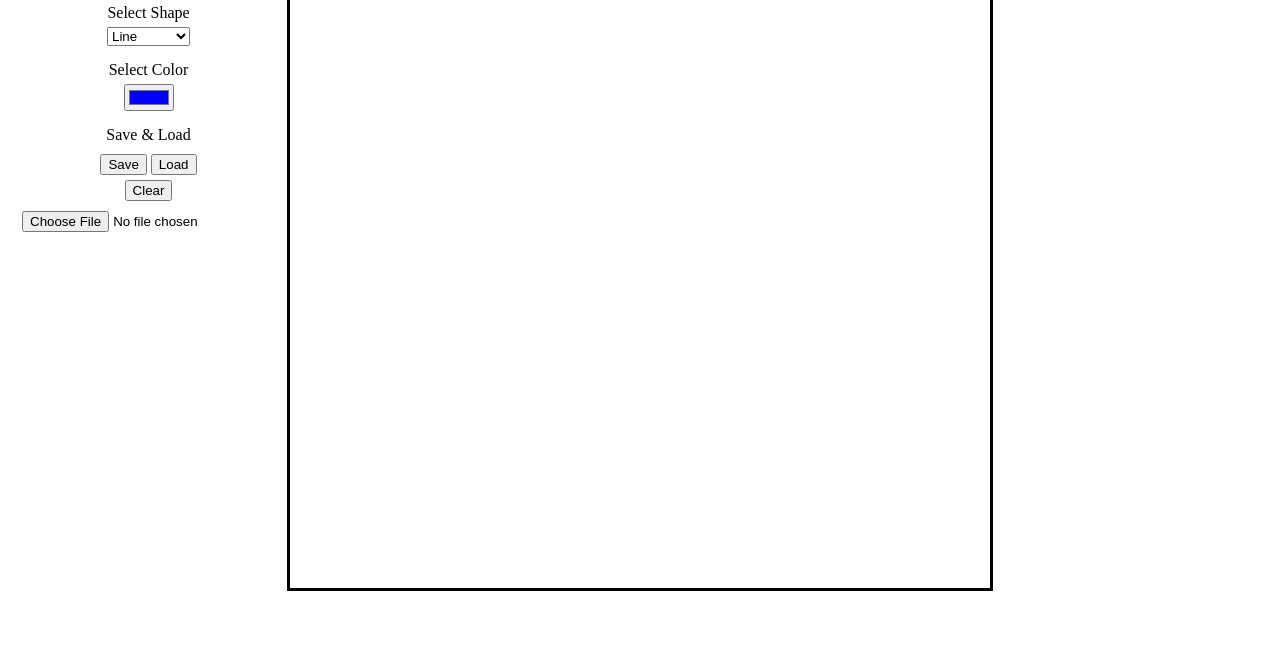
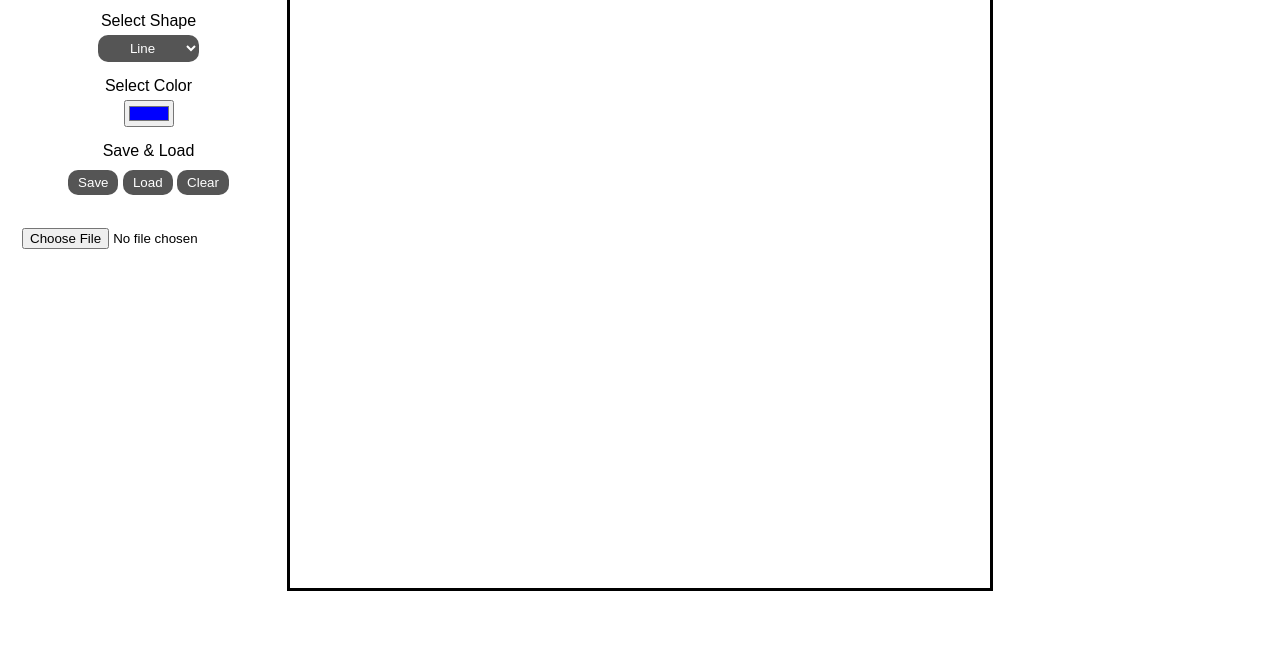
Before and after one commit to azharfatrr/Grafkom-Tubes-1, a website built with Vite: page src/index.html in a window 1280 px wide. Shown: the part 145-800 px from the top of the page. Built offline with nearby package versions, Linux system fonts and the light colour scheme.

Commit message:
style: button styling

```diff
--- a/src/index.html
+++ b/src/index.html
@@ -1,9 +1,9 @@
 <!DOCTYPE html>
 <html lang="en">
   <head>
-    <meta charset="UTF-8">
-    <meta name="viewport" content="width=device-width, initial-scale=1.0">
-    <link rel="stylesheet" href="styles/main.css">
+    <meta charset="UTF-8" />
+    <meta name="viewport" content="width=device-width, initial-scale=1.0" />
+    <link rel="stylesheet" href="styles/main.css" />
     <title>2D-CAD</title>
   </head>
   <body>
@@ -26,27 +26,30 @@
           <option value="POLYGON">Polygon</option>
         </select>
 
-            <p id="vertex-label" style="display: none;">Number of Vertex</p>
-            <input type="number" id="vertex" min="3" value="3" style="display: none;">
-
+        <p id="vertex-label" style="display: none">Number of Vertex</p>
+        <input
+          type="number"
+          id="vertex"
+          min="3"
+          value="3"
+          style="display: none"
+        />
 
         <p>Select Color</p>
-            <input type="color" value="#0000FF" id="color">
+        <input type="color" value="#0000FF" id="color" />
 
         <div class="saveContainer">
           <p>Save & Load</p>
-                <div>
-                    <input type="button" value="Save" id="saveButton">
-                    <input type="button" value="Load" id="loadButton">
+          <div class="saveContainerButton">
+            <input type="button" value="Save" id="saveButton" />
+            <input type="button" value="Load" id="loadButton" />
+            <input type="button" value="Clear" id="clearButton" />
           </div>
-                <input type="button" value="Clear" id="clearButton">
-                <input type="file" id="inputFile" accept=".json">
+          <br />
+          <input type="file" id="inputFile" accept=".json" />
         </div>
 
-            <div class="fileContainer">
-
-            </div>
-
+        <div class="fileContainer"></div>
       </div>
 
       <canvas width="700px" height="700px" id="canvas-content"></canvas>
@@ -56,8 +59,6 @@
       </div>
     </div>
 
-
-
     <script src="main.js" type="module"></script>
   </body>
 </html>
--- a/src/styles/main.css
+++ b/src/styles/main.css
@@ -6,7 +6,8 @@ html {
 }
 
 body {
-  margin: 0 20px
+  margin: 0 20px;
+  font-family: Arial, Helvetica, sans-serif;
 }
 
 /* make the canvas fill its container */
@@ -61,7 +62,6 @@ select {
   margin: 5px auto;
 }
 
-
 .menu-help {
   display: flex;
   flex-direction: column;
@@ -69,3 +69,15 @@ select {
   justify-content: center;
   margin: 20px 0px;
 }
+
+.saveContainerButton input,
+select {
+  background-color: #555555;
+  border: none;
+  color: white;
+  padding: 5px 10px;
+  text-align: center;
+  text-decoration: none;
+  display: inline-block;
+  border-radius: 10px;
+}
```
Lines whose indentation alone changed are shown as unchanged.
